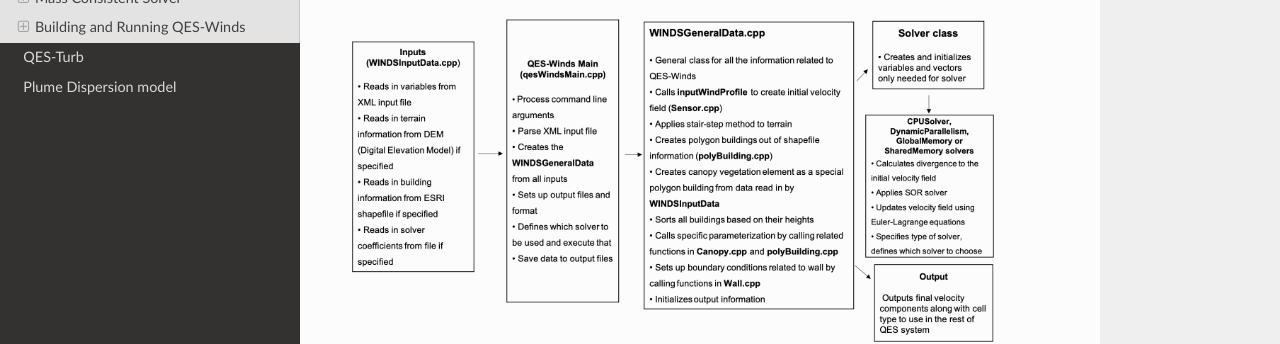
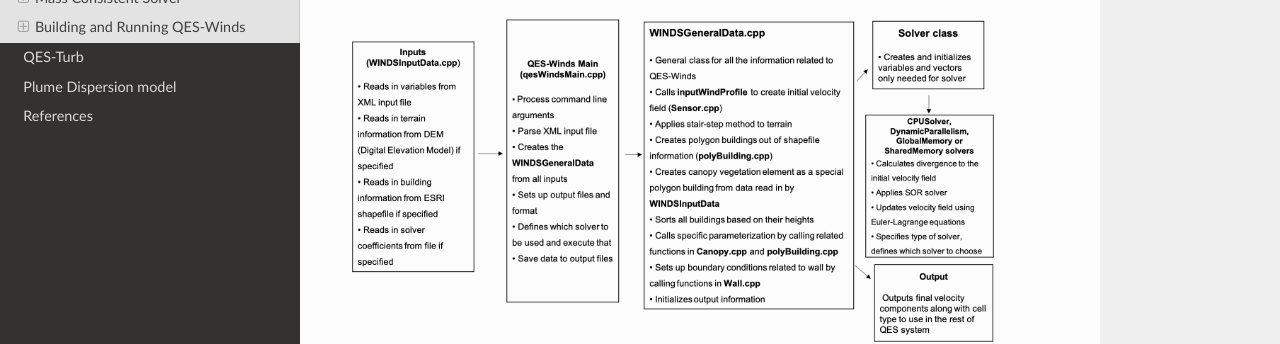
Before and after one commit to fmargairaz/rtd-tutorial, a Sphinx documentation site: the page built from docs/source/tech/QES-Winds.rst, in a window 1280 px wide. Shown: the part 510-854 px from the top of the page. Built offline with Sphinx 7.4.7 and the Read the Docs theme 2.0.0, drawn with Linux system fonts in a browser that asks for light colours; pages that are not in the unit, such as notebooks, are missing from menus; cross-references to code outside the pages are shown as plain code.

Commit message:
now location for reference

```diff
--- a/docs/source/index.rst
+++ b/docs/source/index.rst
@@ -36,5 +36,4 @@
    tech/QES-Winds
    tech/QES-Turb
    tech/QES-Plume
-
-.. bibliography::
+   tech/References
--- /dev/null
+++ b/docs/source/tech/References.rst
@@ -0,0 +1,3 @@
+References
+==========
+.. bibliography::
```
Also changed, not shown: docs/source/tech/QES-Winds.rst (line endings or trailing spaces).
